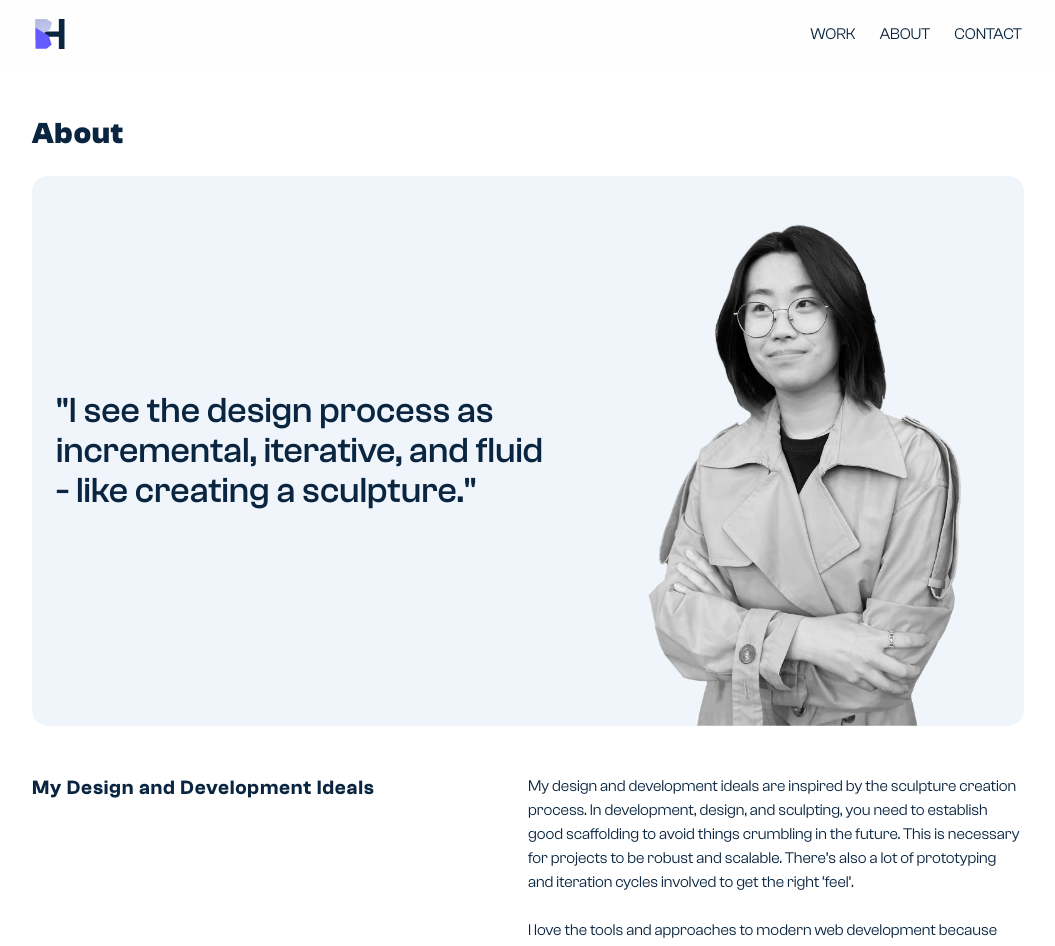
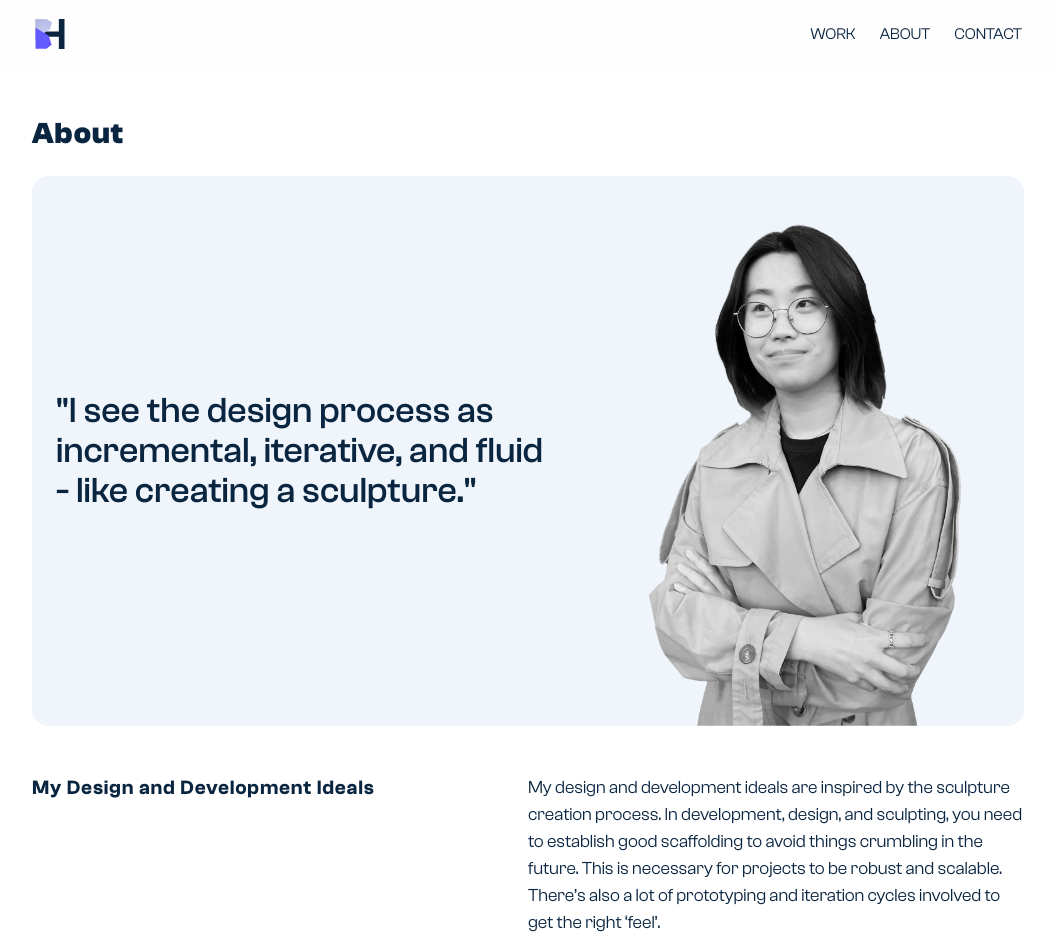
Before and after one commit to beatricehahn/nextjs-portfolio, a Next.js app: page /about in a window 1280 px wide. Shown: the top 946 px of the page, without its empty margins (112-1167 px from the left). Built offline with nearby package versions, Linux system fonts and the light colour scheme.

Commit message:
Update global p styles

```diff
--- a/app/globals.css
+++ b/app/globals.css
@@ -79,6 +79,10 @@
   button {
     @apply active:outline-none;
   }
+
+  p {
+    @apply text-[16px] sm:text-[18px]
+  }
 }
 
 @layer utilities {
@@ -127,4 +131,17 @@ p {
   font-weight: 400;
   padding-top: 12px;
   padding-bottom: 12px;
+  font-size:
 }
+
+.custom-casecontext {
+  h6 {
+    @apply text-[15px];
+    @apply text-purple-bright;
+  }
+  p {
+    @apply text-[14px];
+    @apply py-[8px]
+  }
+  @apply flex ;
+}
```
